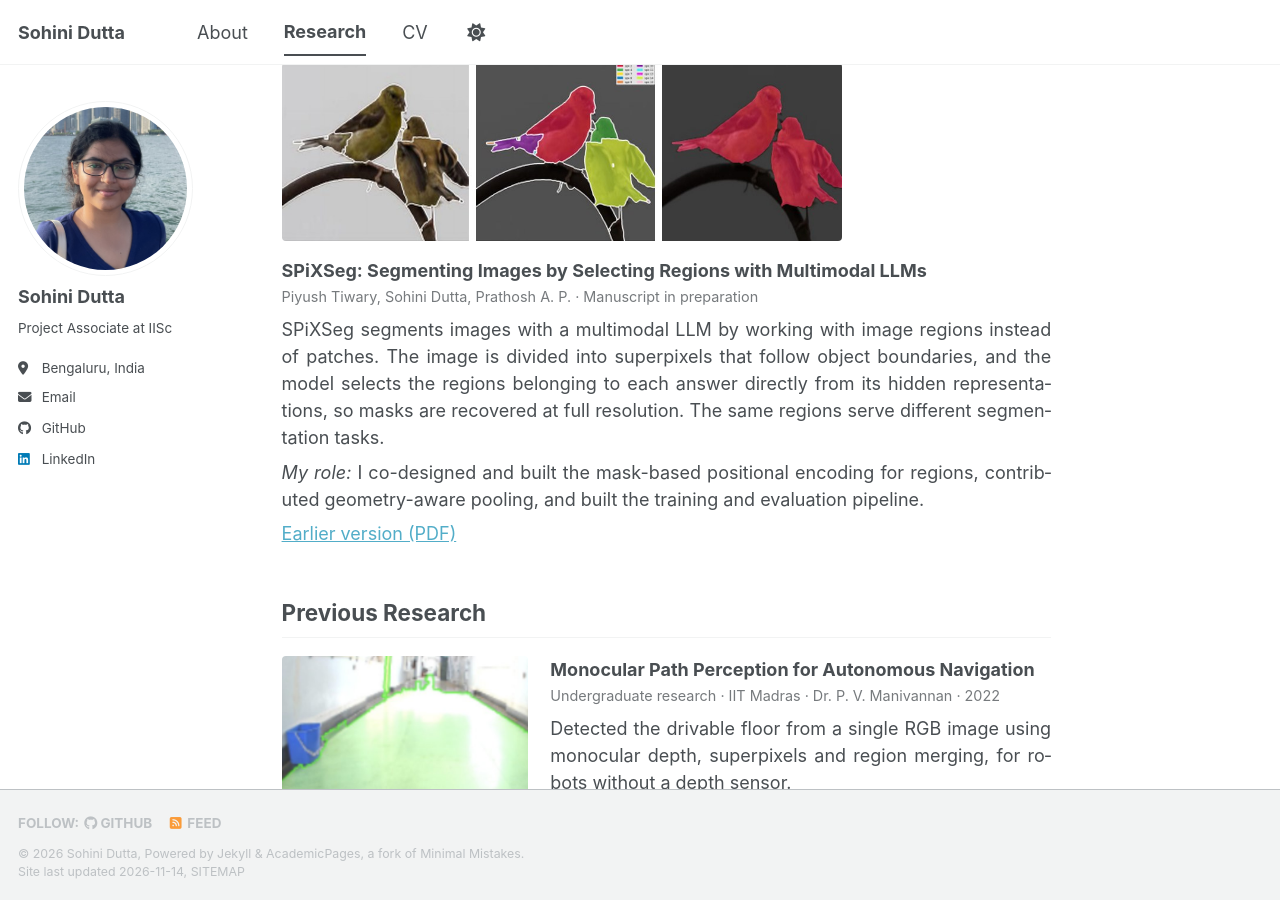
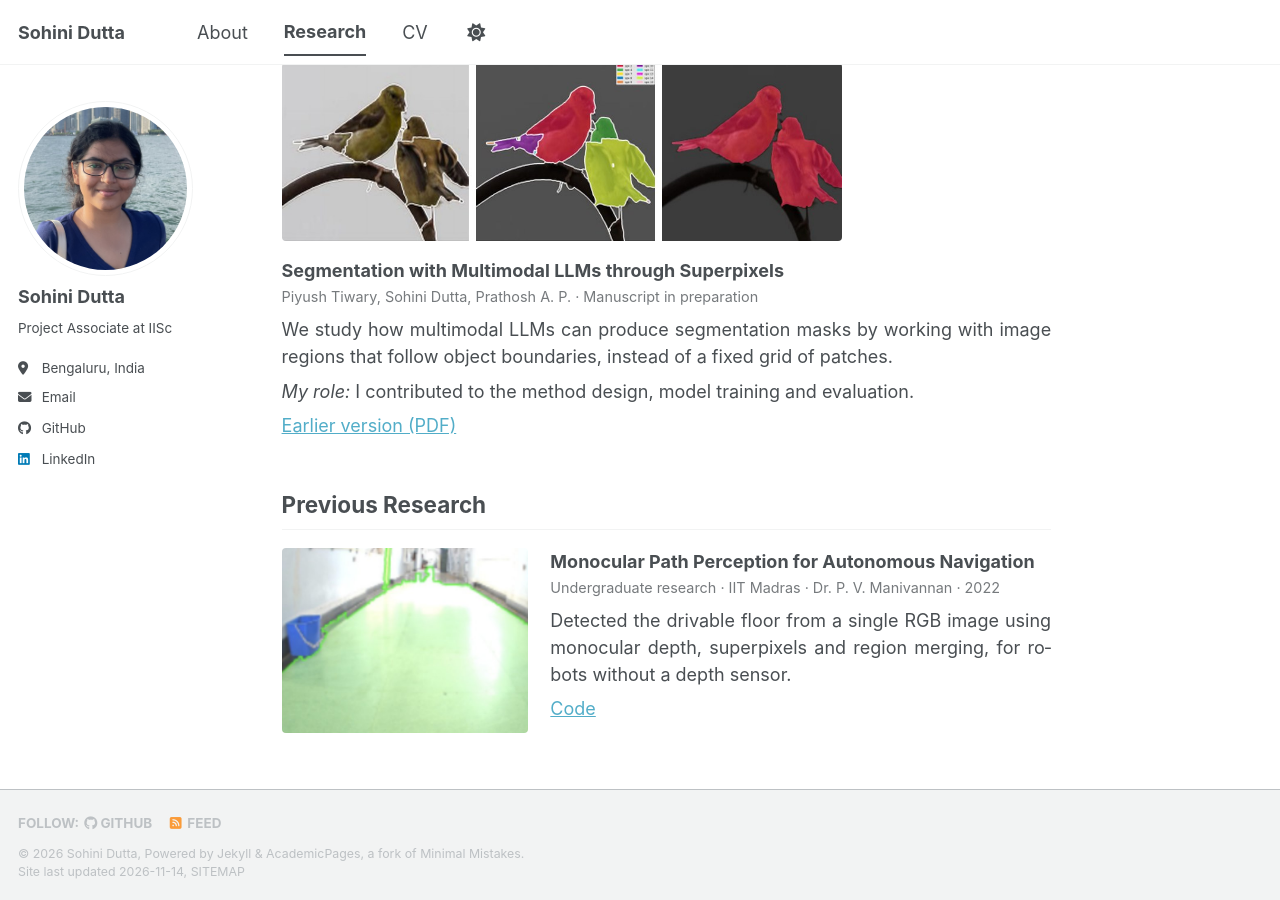
Before and after one commit to sohinidutta11/sohinidutta11.github.io, a Jekyll site: the page built from _pages/research.md, in a window 1280 px wide and 900 px high, scrolled down 737 px. Built offline with Jekyll 4.4.1, drawn with Linux system fonts in a browser that asks for light colours; a script bundle is joined from its source files by our own code; a style sheet for code colours, icons or effects is not loaded.

Commit message:
Update research entry

```diff
--- a/_pages/research.md
+++ b/_pages/research.md
@@ -18,12 +18,12 @@ author_profile: true
 </div>
 
 <div class="project-row project-row--wide">
-  <img src="/images/research/spixseg.jpg" alt="An image of two birds split into superpixels, the superpixels the model selected for each bird, and the final segmentation mask.">
+  <img src="/images/research/spixseg.jpg" alt="An image split into superpixels, the superpixels selected for each object, and the final segmentation mask.">
   <div class="project-text">
-    <p class="project-title"><strong>SPiXSeg: Segmenting Images by Selecting Regions with Multimodal LLMs</strong></p>
+    <p class="project-title"><strong>Segmentation with Multimodal LLMs through Superpixels</strong></p>
     <p class="project-meta">Piyush Tiwary, Sohini Dutta, Prathosh A. P. · Manuscript in preparation</p>
-    <p>SPiXSeg segments images with a multimodal LLM by working with image regions instead of patches. The image is divided into superpixels that follow object boundaries, and the model selects the regions belonging to each answer directly from its hidden representations, so masks are recovered at full resolution. The same regions serve different segmentation tasks.</p>
-    <p><em>My role:</em> I co-designed and built the mask-based positional encoding for regions, contributed geometry-aware pooling, and built the training and evaluation pipeline.</p>
+    <p>We study how multimodal LLMs can produce segmentation masks by working with image regions that follow object boundaries, instead of a fixed grid of patches.</p>
+    <p><em>My role:</em> I contributed to the method design, model training and evaluation.</p>
     <p><a href="https://drive.google.com/file/d/1wdgOCyRm_HXQ90b4Y-iGfFPqKJEKutkw/view">Earlier version (PDF)</a></p>
   </div>
 </div>
```
